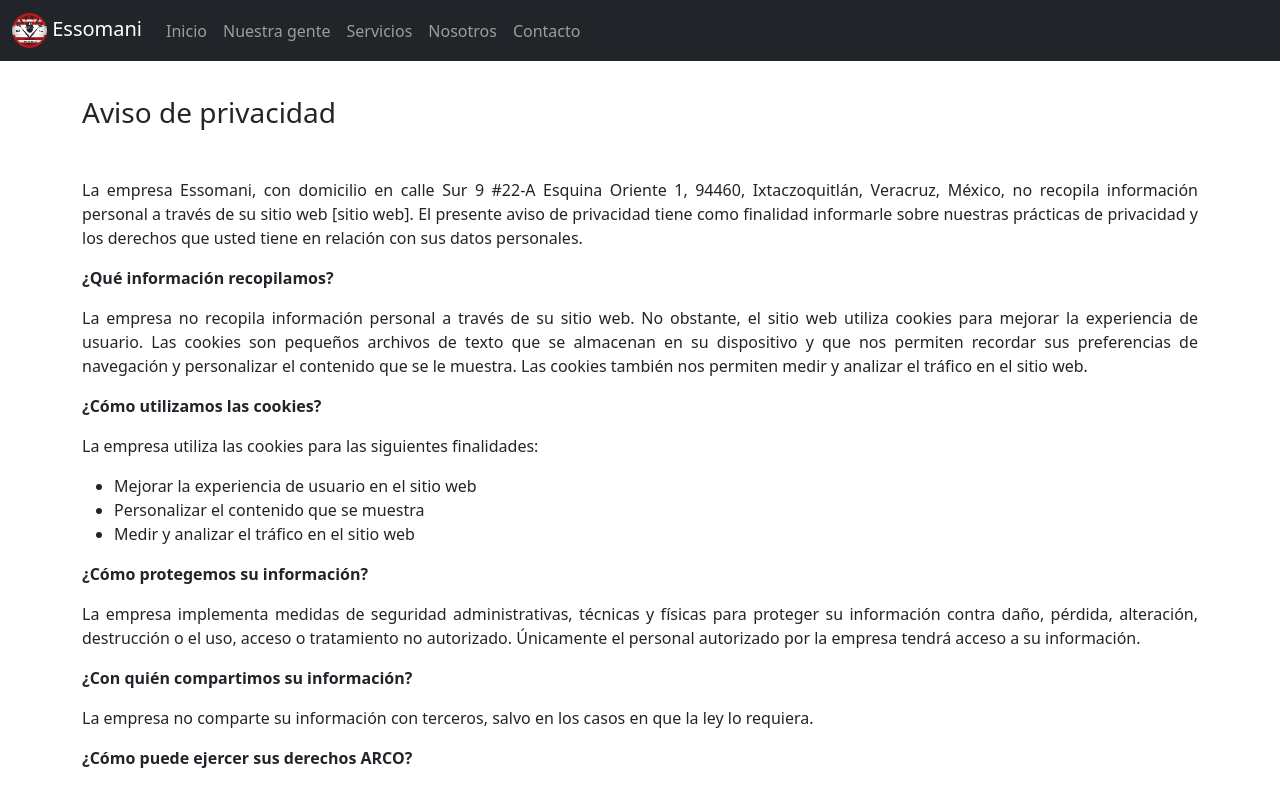
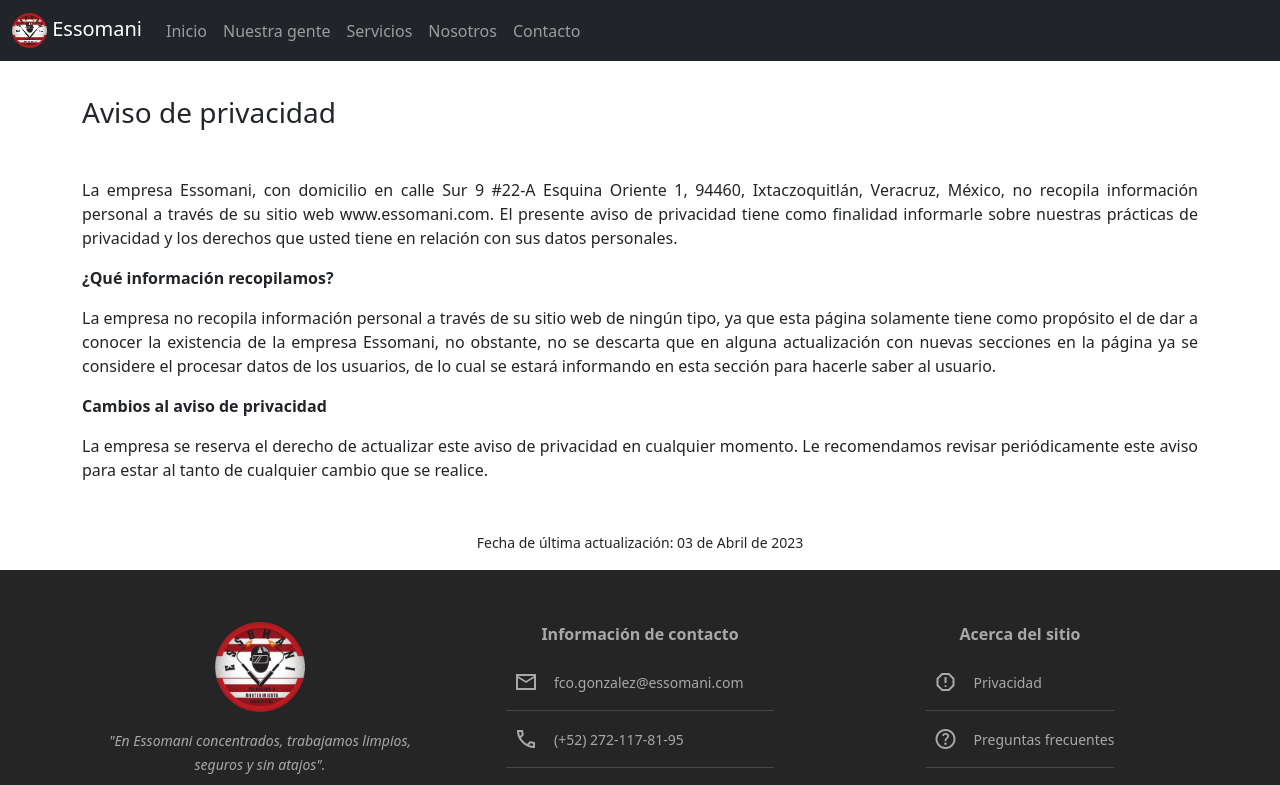
Before and after one commit to Poncho03/essomani, an Angular app: page /privacy in a window 1280 px wide. Shown: the top 785 px of the page. Built offline with nearby package versions, Linux system fonts and the light colour scheme.

Commit message:
Avances
Correcciones en información de correos electrónicos.
Se retira iFrame de mapas para una mejor carga, se agrega link de Google Maps en su lugar.

```diff
--- a/src/app/components/footer/footer.component.html
+++ b/src/app/components/footer/footer.component.html
@@ -7,8 +7,8 @@
                 <div class="d-flex justify-content-center align-items-center">
                     <div class="d-block text-center">
                         <img src="assets/logo/essomani_logo.png" alt="..." width="90" class="mb-3">
+                        <p class="mx-4 text-center text-cursive cursor-none"><small>"En Essomani concentrados, trabajamos limpios, seguros y sin atajos".</small></p>
                         <p class="mx-5 text-justify cursor-none"><small>Empresa siderúrgica 100% mexicana especialista en la elaboración y mantenimiento de estructuras y equipo industrial.</small></p>
-                        <p class="mx-4 text-center text-cursive cursor-none"><small>"En Essomani concentrados, trabajamos limpios, seguros y sin atajos".</small></p>
                     </div>
                 </div>
             </div>
@@ -20,7 +20,7 @@
                         <div class="p-2 bd-highlight cursor-none">
                             <div class="d-flex align-items-center">
                                 <span class="material-symbols-sharp ms-2">mail</span>
-                                <p class="m-0 ms-3"><small>essoman31@hotmail.com</small></p>
+                                <p class="m-0 ms-3"><small>fco.gonzalez@essomani.com</small></p>
                             </div>
                         </div>
                         <hr class="m-2">
--- a/src/app/pages/contact/contact.component.html
+++ b/src/app/pages/contact/contact.component.html
@@ -1,6 +1,8 @@
 <div class="container m-header">
 
-    <p class="mx-4 mb-4 text-justify">Essomani pone a su disposición nuestros canales de comunicación oficiales, evite intentar contactar por otros medios que no sean los que se muestran en esta página. Recuerde que estamos para brindarle el mejor servicio posible en todo momento.</p>
+  <h3 class="mb-5">Contacto</h3>
+
+  <p class="mb-4 text-justify">Essomani pone a su disposición nuestros <strong>canales de comunicación oficiales</strong>, evite intentar contactar por otros medios que no sean los que se muestran en esta página, en caso de contactar por otros medios que no sean los mencionados, Essomani no se hace responsable de todo posible daño que le pueda suceder. Recuerde que estamos para brindarle el mejor servicio posible en todo momento.</p>
 
   <div class="row">
 
@@ -9,13 +11,13 @@
         <img src="assets/icons/mail.svg" class="card-img-top icon-image" alt="...">
         <div class="card-body text-center">
           <h5 class="card-title mb-3">Correo electrónico</h5>
-            <p class="card-text font-small">Dirección de correo electrónico oficial de Essomani, exclusivo para solicitar información y/o cotizaciones:</p>
-            <div class="d-grid gap-2 mb-2">
+          <div class="d-grid gap-2 mb-3">
             <a href="mailto:essoman31@hotmail.com">
-                <button class="btn btn-danger" type="button">essoman31@hotmail.com</button>
+              <button class="btn btn-danger" type="button">fco.gonzalez@essomani.com</button>
             </a>
           </div>
-            <p class="text-muted text-center font-small">Clic sobre el correo para enviar un mensaje</p>
+          <p class="card-text font-small">Dirección de correo electrónico oficial de Essomani, exclusivo para solicitar información y/o cotizaciones:</p>
+          <p class="text-muted text-center font-small">Clic sobre el correo electrónico para enviar un mensaje</p>
         </div>
       </div>
     </div>
@@ -25,14 +27,14 @@
         <img src="assets/icons/call.svg" class="card-img-top icon-image" alt="...">
         <div class="card-body text-center">
           <h5 class="card-title mb-3">Teléfono</h5>
-            <p class="card-text font-small">Horarios de atención de:</p>
-            <p class="font-small m-0">Lunes a Viernes de 7:30 a 17:00 hrs.</p>
-            <p class="font-small">Sábado de 8:00 a 15:00 hrs.</p>
-            <div class="d-grid gap-2 mb-2">
+          <div class="d-grid gap-2 mb-3">
             <a href="tel:+522721178195">
               <button class="btn btn-danger" type="button">(+52) 272-117-8195</button>
             </a>
           </div>
+          <p class="card-text m-0 font-small">Horarios de atención de:</p>
+          <p class="font-small m-0">Lunes a Viernes de 8:00 a 17:00 hrs.</p>
+          <p class="font-small">Sábado de 8:00 a 13:00 hrs.</p>
           <p class="text-muted text-center font-small">Clic sobre el número para iniciar una llamada</p>
         </div>
       </div>
@@ -43,10 +45,14 @@
         <img src="assets/icons/location.svg" class="card-img-top icon-image" alt="...">
         <div class="card-body text-center">
           <h5 class="card-title mb-3">Ubicación</h5>
+          <div class="d-grid gap-2 mb-3">
+            <a href="{{linkMaps}}" target="_blank">
+              <button class="btn btn-danger" type="button">Ver ubicación</button>
+            </a>
+          </div>
           <p class="card-text font-small">Sur 9 #22-A esquina Oriente 1, CP. 94460, Ixtaczoquitlán, Veracruz, México</p>
-            <iframe src="https://www.google.com/maps/embed?pb=!1m14!1m12!1m3!1d648.4673234591777!2d-97.06044906699336!3d18.852731857521864!2m3!1f0!2f0!3f0!3m2!1i1024!2i768!4f13.1!5e0!3m2!1ses-419!2smx!4v1678242059626!5m2!1ses-419!2smx" width="250" height="150" style="border:0;" allowfullscreen="" loading="lazy" referrerpolicy="no-referrer-when-downgrade" class="mb-2"></iframe>
 
-            <p class="text-muted text-center font-small">Clic sobre el mapa para iniciar el recorrido</p>
+          <p class="text-muted text-center font-small">Clic en "Ver ubicación" para abrir Google Maps</p>
         </div>
       </div>
     </div>
--- a/src/app/pages/contact/contact.component.scss
+++ b/src/app/pages/contact/contact.component.scss
@@ -1,4 +1,4 @@
 .icon-image {
-    width: 20%;
-    margin: 1rem auto 0.5rem;
+    width: 15%;
+    margin: 1rem auto 0;
 }
--- a/src/app/pages/contact/contact.component.ts
+++ b/src/app/pages/contact/contact.component.ts
@@ -9,6 +9,7 @@
 export class ContactComponent implements OnInit, AfterViewInit{
 
   private fragment: string | null | undefined;
+  public linkMaps: string = "https://www.google.com.mx/maps/place/Essomani+S.A.+de+C.V./@18.8525401,-97.060752,17z/data=!3m1!4b1!4m6!3m5!1s0x85c4fd3f2bcf3891:0xb07fc0097a357a07!8m2!3d18.8525401!4d-97.058558!16s%2Fg%2F11txpr2xjn";
 
   constructor(private route: ActivatedRoute) { }
 
--- a/src/app/pages/info/development/development.component.html
+++ b/src/app/pages/info/development/development.component.html
@@ -12,6 +12,6 @@
 
     <p>Otra ventaja de Angular es que ofrece una gran cantidad de bibliotecas y herramientas integradas que nos ayudan a crear una página web altamente funcional y segura.</p>
 
-    <p>En resumen, el uso de Angular nos permite crear una página web moderna, rápida y segura para nuestros clientes. Nos esforzamos constantemente por mejorar nuestra página web para garantizar que nuestros clientes tengan una experiencia en línea excepcional al visitar nuestro sitio.</p>
+    <p class="mb-5">En resumen, el uso de Angular nos permite crear una página web moderna, rápida y segura para nuestros clientes. Nos esforzamos constantemente por mejorar nuestra página web para garantizar que nuestros clientes tengan una experiencia en línea excepcional al visitar nuestro sitio.</p>
 
 </div>
--- a/src/app/pages/info/faqs/faqs.component.html
+++ b/src/app/pages/info/faqs/faqs.component.html
@@ -3,16 +3,16 @@
     <h3 class="mb-5">Preguntas frecuentes</h3>
 
     <p><strong>¿Qué tipo de servicios de soldadura ofrece su empresa?</strong></p>
-    <p>Ofrecemos una amplia gama de servicios de soldadura, que incluyen soldadura MIG, soldadura TIG, soldadura por arco eléctrico, soldadura por gas y soldadura por puntos. Además, realizamos trabajos de soldadura en acero inoxidable, aluminio y otros metales.</p>
+    <p>Ofrecemos una amplia gama de servicios de soldadura y mantenimiento industrial, que incluyen fabricación y montaje de pailería, montajes y alineaciones de motores, bombas, extractores, entre otros, al igual que reparaciones de transportadores de grado alimenticio de banda, cadena, cangulones y helicoidal. Además, realizamos trabajos de soldadura en acero inoxidable, aluminio y otros metales.</p>
 
     <p><strong>¿Tienen experiencia en la reparación de piezas de maquinaria industrial?</strong></p>
     <p>Sí, contamos con amplia experiencia en la reparación de piezas de maquinaria industrial. Nuestros técnicos altamente capacitados utilizan equipos de soldadura de última generación para garantizar la calidad y durabilidad de nuestras reparaciones.</p>
 
     <p><strong>¿Cuál es su área de servicio?</strong></p>
-    <p>Ofrecemos nuestros servicios de soldadura en toda la ciudad de [nombre de la ciudad] y sus alrededores. Si se encuentra fuera de esta área, no dude en contactarnos para ver si podemos ayudarlo.</p>
+    <p>Ofrecemos nuestros servicios de soldadura en toda la ciudad de Ixtaczoquitlán, Orizaba y sus alrededores. Si se encuentra fuera de esta área, también tenemos opciones de transportarnos a donde lo necesite, no dude en contactarnos.</p>
 
     <p><strong>¿Cómo puedo solicitar una cotización para un trabajo de soldadura?</strong></p>
-    <p>Puede solicitar una cotización mediante la dirección de correo electrónico contacto@essomani.com o por teléfono llamando al (+52) 272-117-81-95. Para proporcionarle una cotización precisa, necesitaremos conocer los detalles del trabajo de soldadura que necesita realizar.</p>
+    <p>Puede solicitar una cotización mediante la dirección de correo electrónico <strong>fco.gonzalez@essomani.com</strong> o por teléfono llamando al <strong>(+52) 272-117-81-95.</strong> Para proporcionarle una cotización precisa, necesitaremos conocer los detalles del trabajo de soldadura que necesita realizar.</p>
 
     <p><strong>¿Cuál es el plazo de entrega de un trabajo de soldadura?</strong></p>
     <p>El plazo de entrega dependerá del tipo y complejidad del trabajo de soldadura que necesite realizar. Una vez que proporcionemos una cotización, también le proporcionaremos una estimación del plazo de entrega.</p>
@@ -21,6 +21,6 @@
     <p>Le mantendremos informado sobre el progreso de su trabajo de soldadura a través de llamadas telefónicas o correos electrónicos, según su preferencia. Si tiene alguna pregunta o inquietud, no dude en ponerse en contacto con nosotros en cualquier momento.</p>
 
     <p><strong>¿Ofrecen garantía en sus trabajos de soldadura?</strong></p>
-    <p>Sí, ofrecemos garantía en todos nuestros trabajos de soldadura. Si no está satisfecho con nuestro trabajo, haremos todo lo posible para solucionar el problema y asegurarnos de que quede satisfecho con los resultados.</p>
+    <p class="mb-5">Sí, ofrecemos garantía en todos nuestros trabajos de soldadura. Si no está satisfecho con nuestro trabajo, haremos todo lo posible para solucionar el problema y asegurarnos de que quede satisfecho con los resultados.</p>
 
 </div>
--- a/src/app/pages/info/privacy/privacy.component.html
+++ b/src/app/pages/info/privacy/privacy.component.html
@@ -2,31 +2,20 @@
 
     <h3 class="mb-5">Aviso de privacidad</h3>
 
-    <p>La empresa Essomani, con domicilio en calle Sur 9 #22-A Esquina Oriente 1, 94460, Ixtaczoquitlán, Veracruz, México, no recopila información personal a través de su sitio web [sitio web]. El presente aviso de privacidad tiene como finalidad informarle sobre nuestras prácticas de privacidad y los derechos que usted tiene en relación con sus datos personales.</p>
+    <p>La empresa Essomani, con domicilio en calle Sur 9 #22-A Esquina Oriente 1, 94460, Ixtaczoquitlán, Veracruz, México, no recopila información personal a través de su sitio web www.essomani.com. El presente aviso de privacidad tiene como finalidad informarle sobre nuestras prácticas de privacidad y los derechos que usted tiene en relación con sus datos personales.</p>
 
     <p><strong>¿Qué información recopilamos?</strong></p>
-    <p>La empresa no recopila información personal a través de su sitio web. No obstante, el sitio web utiliza cookies para mejorar la experiencia de usuario. Las cookies son pequeños archivos de texto que se almacenan en su dispositivo y que nos permiten recordar sus preferencias de navegación y personalizar el contenido que se le muestra. Las cookies también nos permiten medir y analizar el tráfico en el sitio web.</p>
+    <p>La empresa no recopila información personal a través de su sitio web de ningún tipo, ya que esta página solamente tiene como propósito el de dar a conocer la existencia de la empresa Essomani, no obstante, no se descarta que en alguna actualización con nuevas secciones en la página ya se considere el procesar datos de los usuarios, de lo cual se estará informando en esta sección para hacerle saber al usuario.</p>
 
-    <p><strong>¿Cómo utilizamos las cookies?</strong></p>
-    <p>La empresa utiliza las cookies para las siguientes finalidades:</p>
-    <ul>
-        <li>Mejorar la experiencia de usuario en el sitio web</li>
-        <li>Personalizar el contenido que se muestra</li>
-        <li>Medir y analizar el tráfico en el sitio web</li>
-    </ul>
+    <!-- <p><strong>¿Con quién compartimos su información?</strong></p>
+    <p>La empresa no comparte su información con terceros, salvo en los casos en que la ley lo requiera.</p> -->
 
-    <p><strong>¿Cómo protegemos su información?</strong></p>
-    <p>La empresa implementa medidas de seguridad administrativas, técnicas y físicas para proteger su información contra daño, pérdida, alteración, destrucción o el uso, acceso o tratamiento no autorizado. Únicamente el personal autorizado por la empresa tendrá acceso a su información.</p>
-
-    <p><strong>¿Con quién compartimos su información?</strong></p>
-    <p>La empresa no comparte su información con terceros, salvo en los casos en que la ley lo requiera.</p>
-
-    <p><strong>¿Cómo puede ejercer sus derechos ARCO?</strong></p>
-    <p>Como usuario de nuestro sitio web, usted tiene derecho a acceder, rectificar, cancelar y oponerse al tratamiento de sus datos personales. Si desea ejercer estos derechos, puede enviar un correo electrónico a contacto@essomani.com.</p>
+    <!-- <p><strong>¿Cómo puede ejercer sus derechos ARCO?</strong></p>
+    <p>Como usuario de nuestro sitio web, usted tiene derecho a acceder, rectificar, cancelar y oponerse al tratamiento de sus datos personales. Si desea ejercer estos derechos, puede enviar un correo electrónico a fco.gonzalez@essomani.com.</p> -->
 
     <p><strong>Cambios al aviso de privacidad</strong></p>
     <p>La empresa se reserva el derecho de actualizar este aviso de privacidad en cualquier momento. Le recomendamos revisar periódicamente este aviso para estar al tanto de cualquier cambio que se realice.</p>
 
-    <p class="text-center"><small>Fecha de última actualización: 03 de Abril de 2023</small></p>
+    <p class="text-center mt-5"><small>Fecha de última actualización: 03 de Abril de 2023</small></p>
 
 </div>
```
Lines whose indentation alone changed are shown as unchanged.
